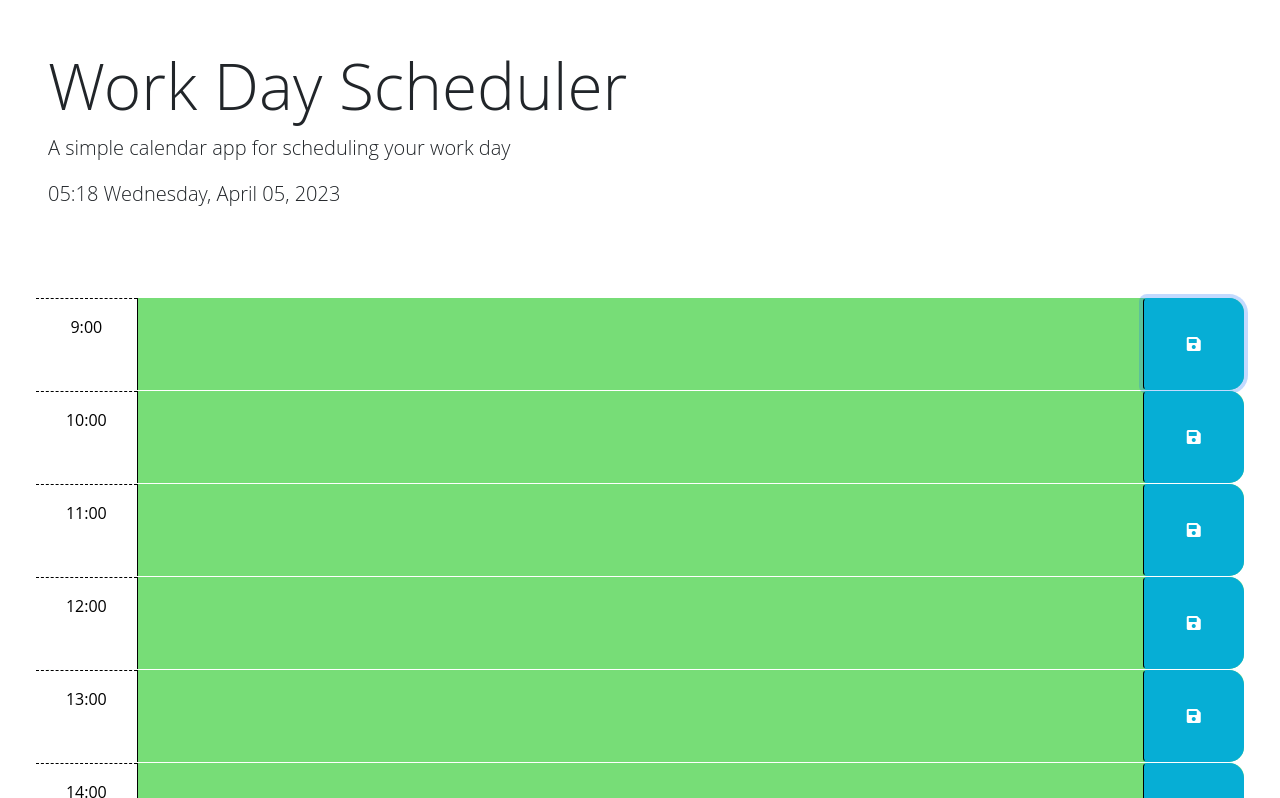
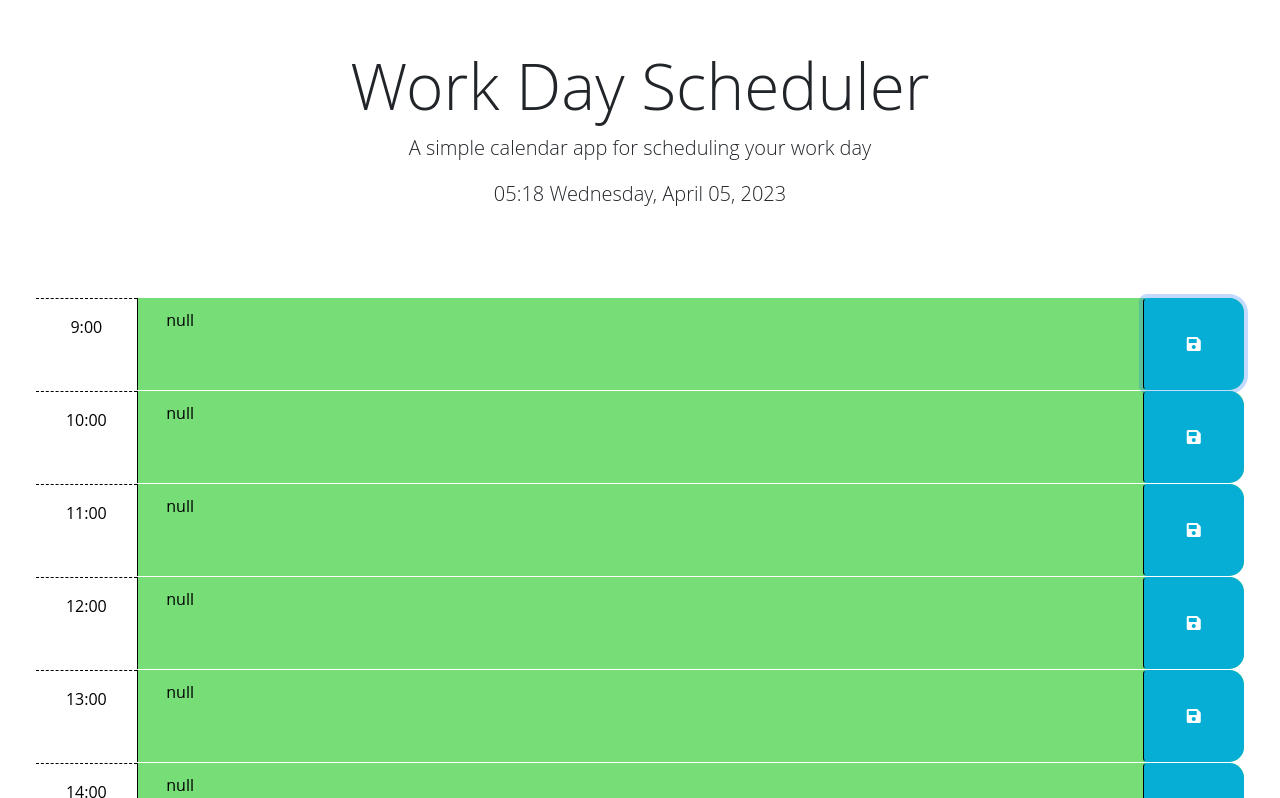
Before and after one commit to akramov-farhod/scheduler, a plain HTML site: page index.html in a window 1280 px wide. Both pictures are taken after a click on the button 1193 px from the left and 343 px from the top of the page. Shown: the top 798 px of the page. Drawn offline with nearby package versions, Linux system fonts and the light colour scheme.

Commit message:
MVP complete

```diff
--- a/index.html
+++ b/index.html
@@ -25,12 +25,16 @@
   </head>
 
   <body>
-    <header class="p-5 mb-4">
+    <header class="p-5 mb-4 text-center">
       <h1 class="display-3">Work Day Scheduler</h1>
       <p class="lead">A simple calendar app for scheduling your work day</p>
       <p id="currentTime" class="lead"></p>
     </header>
+
+    <!-- container  -->
     <div id="containerID" class="container-fluid px-5"></div>
+
+    <footer class="p-5 mb-4 text-center"></footer>
 
     <script src="https://cdnjs.cloudflare.com/ajax/libs/jquery/3.2.1/jquery.min.js"></script>
     <script
--- a/script.js
+++ b/script.js
@@ -1,18 +1,24 @@
 // Wrap all code that interacts with the DOM in a call to jQuery to ensure that
 // the code isn't run until the browser has finished rendering all the elements
 // in the html.
-const saveBtn = $(".saveBtn");
 const timeBlock = $(".time-block");
 const currentTime = $("#currentTime");
 const container = $("#containerID");
 const today = dayjs();
+const saveBtn = $(".saveBtn");
+let save11btn = $("#11-btn");
 const workingHours = [9, 10, 11, 12, 13, 14, 15, 16, 17];
 let timeBlocks = [];
+// let currentHour = dayjs().format("HH");
 let currentHour = dayjs().format("HH");
 
-$(document).ready(() => {
+// $(".saveBtn").click(function () {
+//   console.log("success");
+// });
+$(document).ready(function () {
   // display current [TIME, DAY-of-the-WEEK, MONTH-&-DATE, YEAR]
   currentTime.append(today.format("HH:mm dddd, MMMM DD, YYYY"));
+
   // iterate through workingHours array
   // to populate timeBlocks array which i will use to set classes.
   workingHours.forEach((hour) => {
@@ -45,54 +51,49 @@ $(document).ready(() => {
     );
   });
   console.log(timeBlocks);
+
+  function testFunction() {
+    if (`${localStorage.getItem(`${timeBlock.hour}-event`)}` == null) {
+      return;
+    } else {
+      $(`#${timeBlock.hour}-text`).append(
+        `${localStorage.getItem(`${timeBlock.hour}-event`)}`
+      );
+    }
+  }
+
   // iterate through workingHoursStatys array
   // to populate HTML document with timeBlock divs
   // by adding class based on comparison of workingHour and currentHour
   // past present and future are possible outcomes
   timeBlocks.forEach((timeBlock) => {
     container.append(
-      `<div id=${timeBlock.hour} class="row time-block past ${timeBlock.status}">
+      `<div id="${timeBlock.hour}" class="row time-block past ${
+        timeBlock.status
+      }">
     <div class="col-2 col-md-1 hour text-center py-3">${timeBlock.hour}:00</div>
-    <textarea class="col-8 col-md-10 description" rows="3">
+    <textarea id="${
+      timeBlock.hour
+    }-text" class="col-8 col-md-10 description" rows="3">
+    ${localStorage.getItem(`${timeBlock.hour}-event`)}
     </textarea>
-    <button class="btn saveBtn col-2 col-md-1" aria-label="save">
+    <button id="${
+      timeBlock.hour
+    }-btn" class="btn saveBtn col-2 col-md-1" aria-label="save">
       <i class="fas fa-save" aria-hidden="true"></i>
     </button>
   </div>`
     );
   });
+
+  // SAVE BUTTON click listener
+  $(".saveBtn").on("click", function () {
+    let parentID = $(this).parent().attr("id");
+    let textAreaValue = $(`#${parentID}-text`).val();
+    localStorage.setItem(`${parentID}-event`, textAreaValue);
+    alert(`
+    Event: ${textAreaValue}
+    Time Slot: ${parentID}:00
+    Has been SUCCESSFULLY saved to Local Storage!`);
+  });
 });
-
-// test code snippet
-// saveBtn.css({ color: "red", background: "darkgray" });
-
-$(function () {
-  // TODO: Add a listener for click events on the save button. This code should
-  // use the id in the containing time-block as a key to save the user input in
-  // local storage. HINT: What does `this` reference in the click listener
-  // function? How can DOM traversal be used to get the "hour-x" id of the
-  // time-block containing the button that was clicked? How might the id be
-  // useful when saving the description in local storage?
-  //
-  // TODO: Add code to apply the past, present, or future class to each time
-  // block by comparing the id to the current hour. HINTS: How can the id
-  // attribute of each time-block be used to conditionally add or remove the
-  // past, present, and future classes? How can Day.js be used to get the
-  // current hour in 24-hour time?
-  //
-  // TODO: Add code to get any user input that was saved in localStorage and set
-  // the values of the corresponding textarea elements. HINT: How can the id
-  // attribute of each time-block be used to do this?
-  //
-  // TODO: Add code to display the current date in the header of the page.
-});
-
-// `<div id=${timeblock.hour} class="row time-block past ${timeblock.status}">
-//   <div class="col-2 col-md-1 hour text-center py-3">${timeblock.hour}:00</div>
-//   <textarea class="col-8 col-md-10 description" rows="3">
-//     {" "}
-//   </textarea>
-//   <button class="btn saveBtn col-2 col-md-1" aria-label="save">
-//     <i class="fas fa-save" aria-hidden="true"></i>
-//   </button>
-// </div>`;
```
